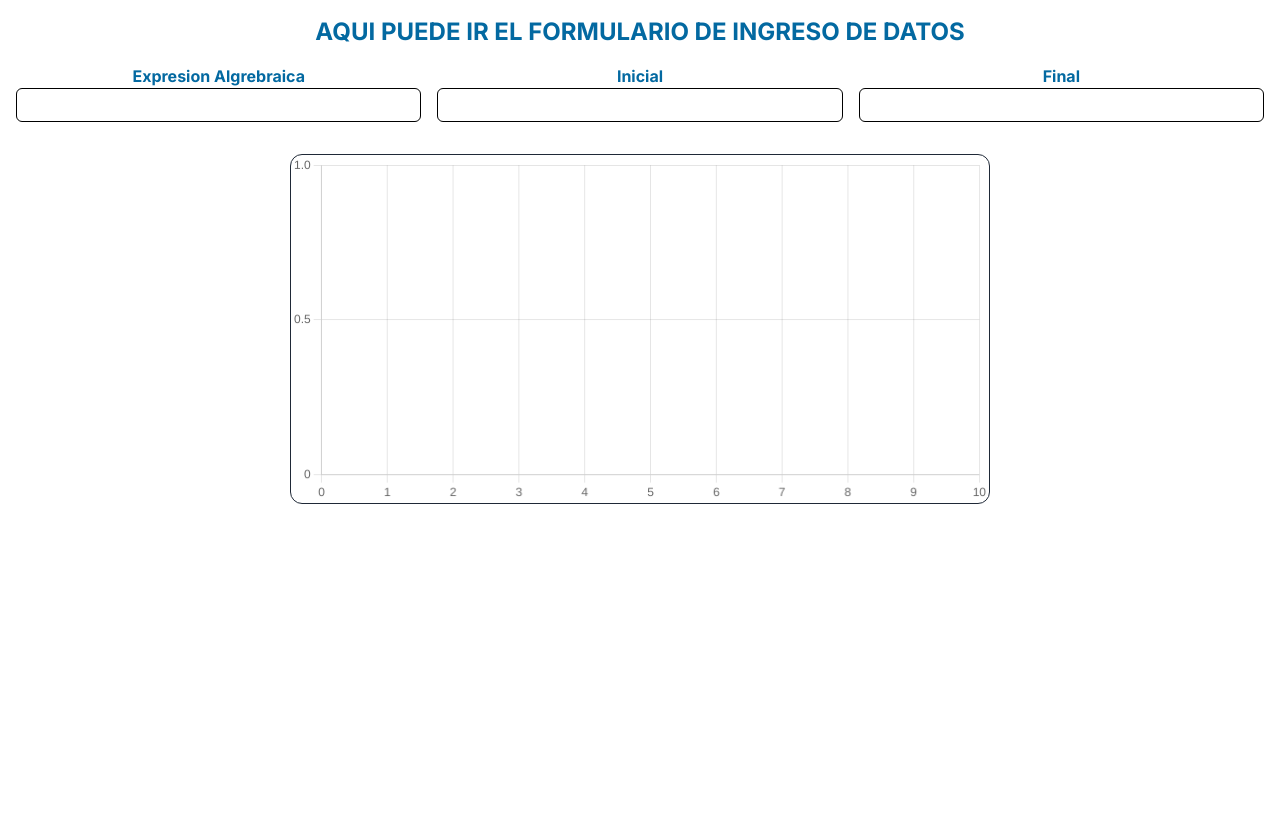
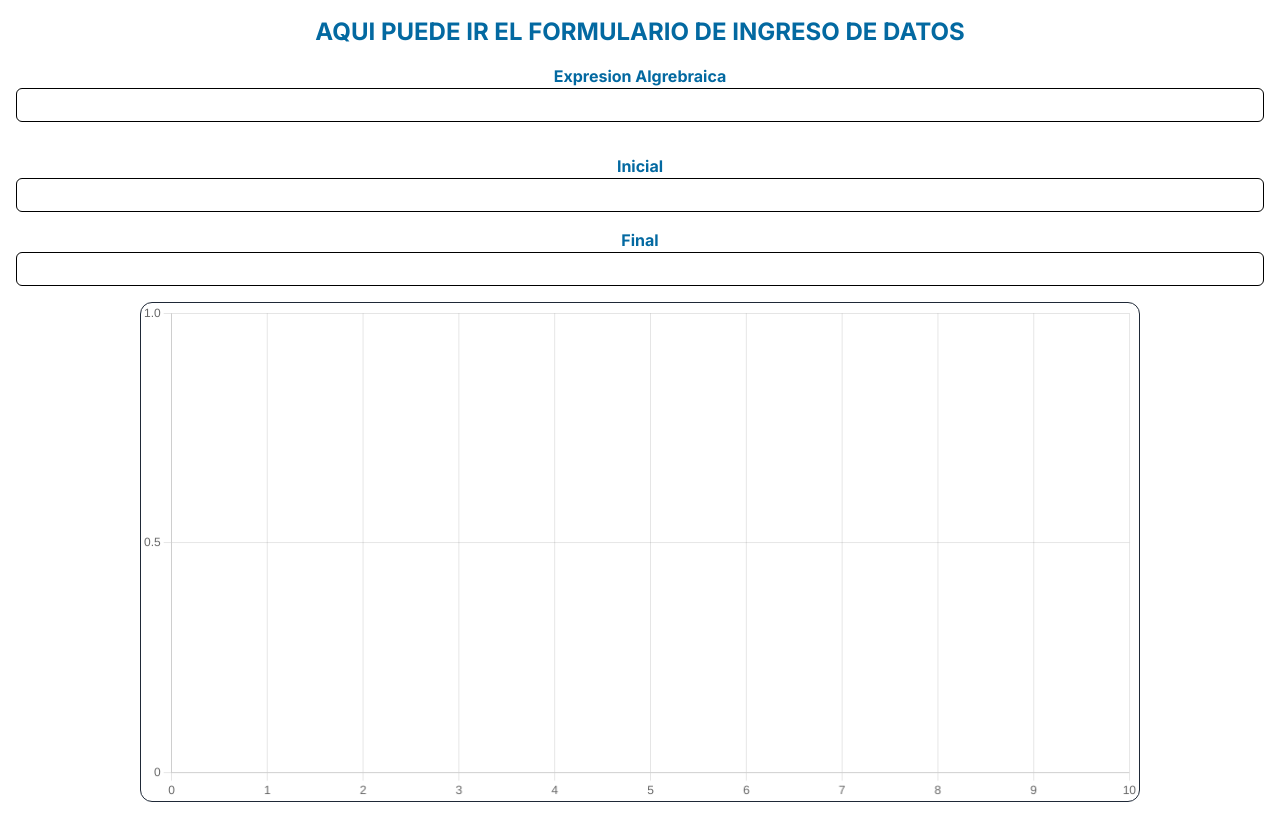
Before and after one commit to CarloFlores2023/chart, a Next.js app: page / in a window 1280 px wide. Shown: the top 840 px of the page. Before the commit the page ends 800 px from the top, so only its background shows below. Built offline with nearby package versions, Linux system fonts and the light colour scheme.

Commit message:
estilando y modificando componentes

```diff
--- a/src/app/page.js
+++ b/src/app/page.js
@@ -1,7 +1,7 @@
 "use client";
 
 import React, { useState, useEffect } from "react";
-import Forms from "@/components/Forms"
+import Forms from "@/components/Forms";
 import { Line } from "react-chartjs-2";
 
 import {
@@ -61,11 +61,11 @@ const HomePage = () => {
     <div>
       <h1 className="text-center uppercase font-bold text-2xl text-sky-700 my-4">
         Aqui puede ir el formulario de ingreso de datos
+      </h1> <Forms />
+      <div className="grid grid-cols-1">
 
-      </h1>
-      <Forms/>
         <div className="flex justify-center items-center">
-        <div className="h-[6000px] w-[1000px] md:h-[500px] md:w-[700px] my-4">
+          <div className="md:h-[6000px] md:w-[1000px] h-[400px] w-[500px] my-4">
             {chartData && (
               <Line
                 className="border border-gray-800 rounded-xl"
@@ -85,6 +85,7 @@ const HomePage = () => {
           </div>
         </div>
       </div>
+    </div>
   );
 };
 
--- a/src/components/Forms.js
+++ b/src/components/Forms.js
@@ -2,12 +2,12 @@
 
 const Forms = ()=> {
 return(
-    <form className="grid grid-cols-1 md:grid-cols-3 gap-4 px-4">
+    <form className="grid grid-cols-1 md:grid-cols-1 gap-4 px-4">
         <div className="mb-4">
-        <label className="text-center justify-center block font-bold text-sky-700">Expresion Algrebraica</label>
+        <label className="text-center justify-center flex font-bold text-sky-700">Expresion Algrebraica</label>
         <input
          type="text"
-         className="border border-black rounded-md p-1 w-full "
+         className="border border-black rounded-md p-1 flex justify-center w-full"
          />
         </div>
         <div>
```
Lines whose indentation alone changed are shown as unchanged.
